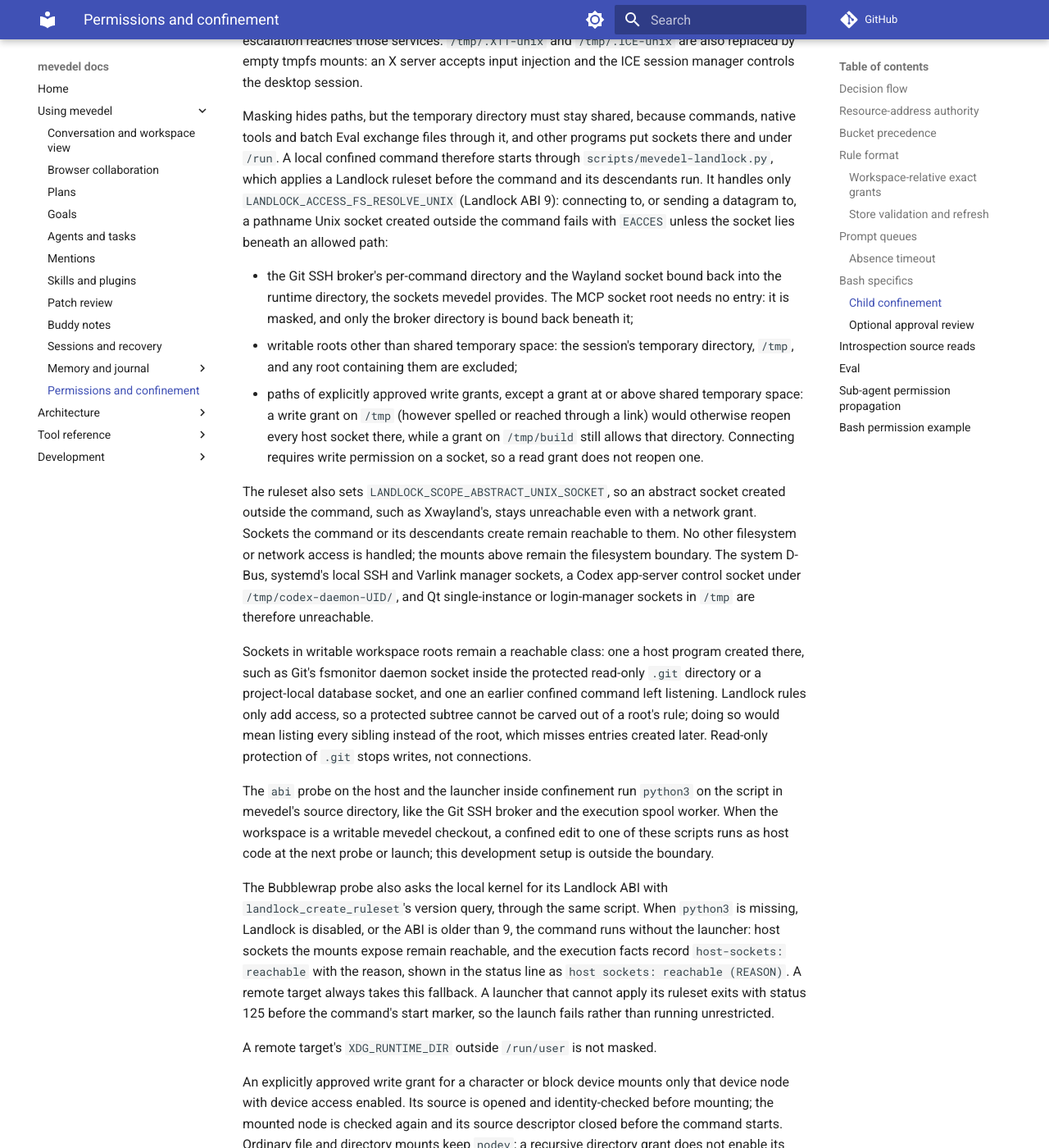
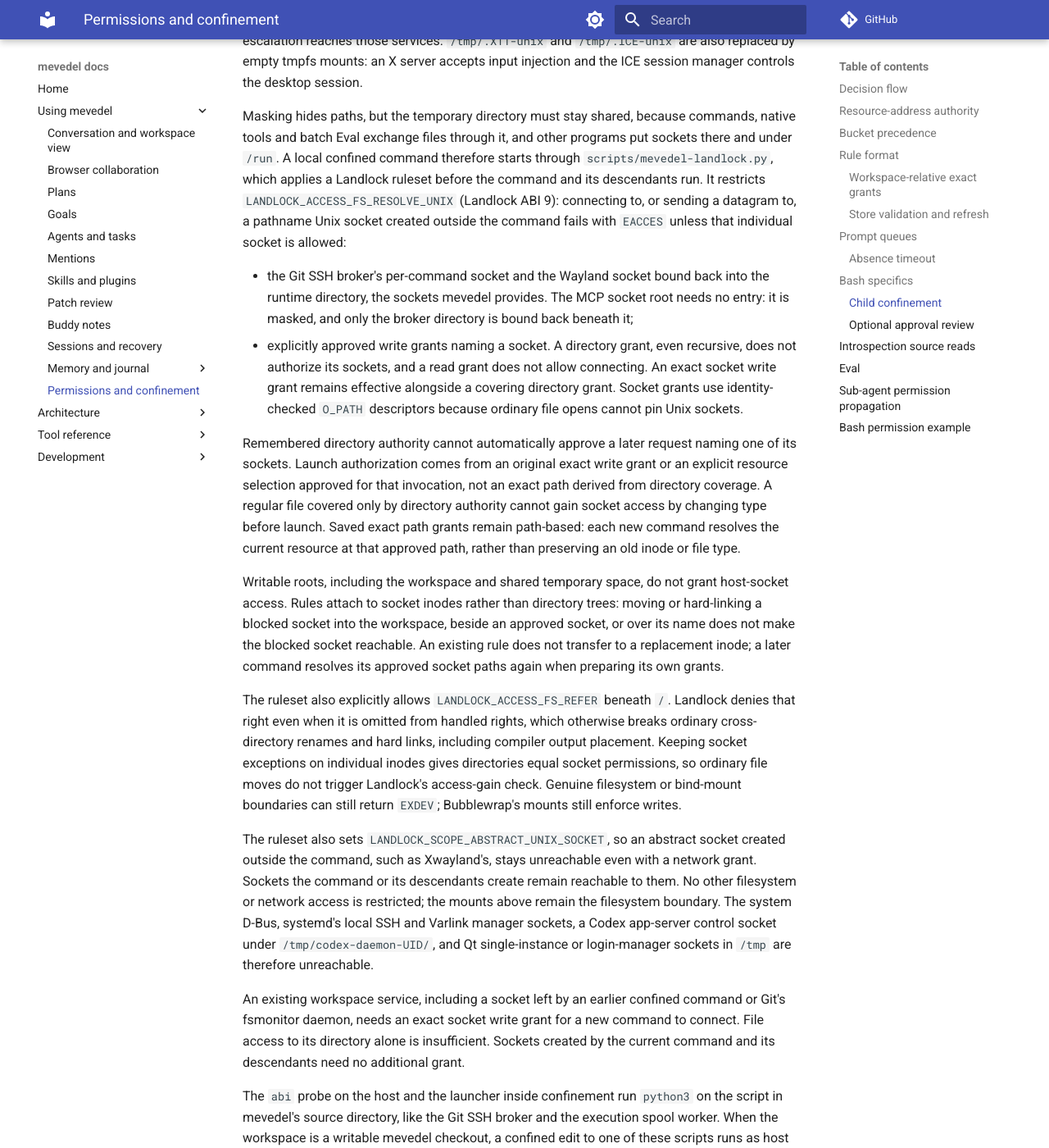
Before and after one commit to FrauH0lle/mevedel, an MkDocs documentation site: the page built from docs/permissions.md, in a window 1280 px wide and 1400 px high, scrolled down 23181 px. Shown: the whole window at 82% size. Built offline with MkDocs 1.6.1 and Material for MkDocs 9.7.7, drawn with Linux system fonts in a browser that asks for light colours; comment, search, counter and statistics services are not loaded.

Commit message:
Fix Landlock file operations with exact socket authority

```diff
--- a/docs/permissions.md
+++ b/docs/permissions.md
@@ -1039,39 +1039,57 @@ Masking hides paths, but the temporary directory must stay shared, because
 commands, native tools and batch Eval exchange files through it, and other
 programs put sockets there and under `/run`. A local confined command
 therefore starts through `scripts/mevedel-landlock.py`, which applies a
-Landlock ruleset before the command and its descendants run. It handles only
+Landlock ruleset before the command and its descendants run. It restricts
 `LANDLOCK_ACCESS_FS_RESOLVE_UNIX` (Landlock ABI 9): connecting to, or sending
 a datagram to, a pathname Unix socket created outside the command fails with
-`EACCES` unless the socket lies beneath an allowed path:
-
-- the Git SSH broker's per-command directory and the Wayland socket bound
+`EACCES` unless that individual socket is allowed:
+
+- the Git SSH broker's per-command socket and the Wayland socket bound
   back into the runtime directory, the sockets mevedel provides. The MCP
   socket root needs no entry: it is masked, and only the broker directory is
   bound back beneath it;
-- writable roots other than shared temporary space: the session's temporary
-  directory, `/tmp`, and any root containing them are excluded;
-- paths of explicitly approved write grants, except a grant at or above shared
-  temporary space: a write grant on `/tmp` (however spelled or reached through
-  a link) would otherwise reopen every host socket there, while a grant on
-  `/tmp/build` still allows that directory. Connecting requires write
-  permission on a socket, so a read grant does not reopen one.
+- explicitly approved write grants naming a socket. A directory grant, even
+  recursive, does not authorize its sockets, and a read grant does not allow
+  connecting. An exact socket write grant remains effective alongside a
+  covering directory grant. Socket grants use identity-checked `O_PATH`
+  descriptors because ordinary file opens cannot pin Unix sockets.
+
+Remembered directory authority cannot automatically approve a later request
+naming one of its sockets. Launch authorization comes from an original exact
+write grant or an explicit resource selection approved for that invocation,
+not an exact path derived from directory coverage. A regular file covered only
+by directory authority cannot gain socket access by changing type before launch.
+Saved exact path grants remain path-based: each new command resolves the current
+resource at that approved path, rather than preserving an old inode or file type.
+
+Writable roots, including the workspace and shared temporary space, do not
+grant host-socket access. Rules attach to socket inodes rather than directory
+trees: moving or hard-linking a blocked socket into the workspace, beside an
+approved socket, or over its name does not make the blocked socket reachable.
+An existing rule does not transfer to a replacement inode; a later command
+resolves its approved socket paths again when preparing its own grants.
+
+The ruleset also explicitly allows `LANDLOCK_ACCESS_FS_REFER` beneath `/`.
+Landlock denies that right even when it is omitted from handled rights, which
+otherwise breaks ordinary cross-directory renames and hard links, including
+compiler output placement. Keeping socket exceptions on individual inodes
+gives directories equal socket permissions, so ordinary file moves do not
+trigger Landlock's access-gain check. Genuine filesystem or bind-mount
+boundaries can still return `EXDEV`; Bubblewrap's mounts still enforce writes.
 
 The ruleset also sets `LANDLOCK_SCOPE_ABSTRACT_UNIX_SOCKET`, so an abstract
 socket created outside the command, such as Xwayland's, stays unreachable even
 with a network grant. Sockets the command or its descendants create remain
-reachable to them. No other filesystem or network access is handled; the
+reachable to them. No other filesystem or network access is restricted; the
 mounts above remain the filesystem boundary. The system D-Bus, systemd's local
 SSH and Varlink manager sockets, a Codex app-server control socket under
 `/tmp/codex-daemon-UID/`, and Qt single-instance or login-manager sockets in
 `/tmp` are therefore unreachable.
 
-Sockets in writable workspace roots remain a reachable class: one a host
-program created there, such as Git's fsmonitor daemon socket inside the
-protected read-only `.git` directory or a project-local database socket, and
-one an earlier confined command left listening. Landlock rules only add
-access, so a protected subtree cannot be carved out of a root's rule; doing
-so would mean listing every sibling instead of the root, which misses entries
-created later. Read-only protection of `.git` stops writes, not connections.
+An existing workspace service, including a socket left by an earlier confined
+command or Git's fsmonitor daemon, needs an exact socket write grant for a new
+command to connect. File access to its directory alone is insufficient. Sockets
+created by the current command and its descendants need no additional grant.
 
 The `abi` probe on the host and the launcher inside confinement run `python3`
 on the script in mevedel's source directory, like the Git SSH broker and the
```
Also changed, not shown: README.md (+5 -3 lines), docs/tools/execution.md (+5 -4 lines), 13 other files.
